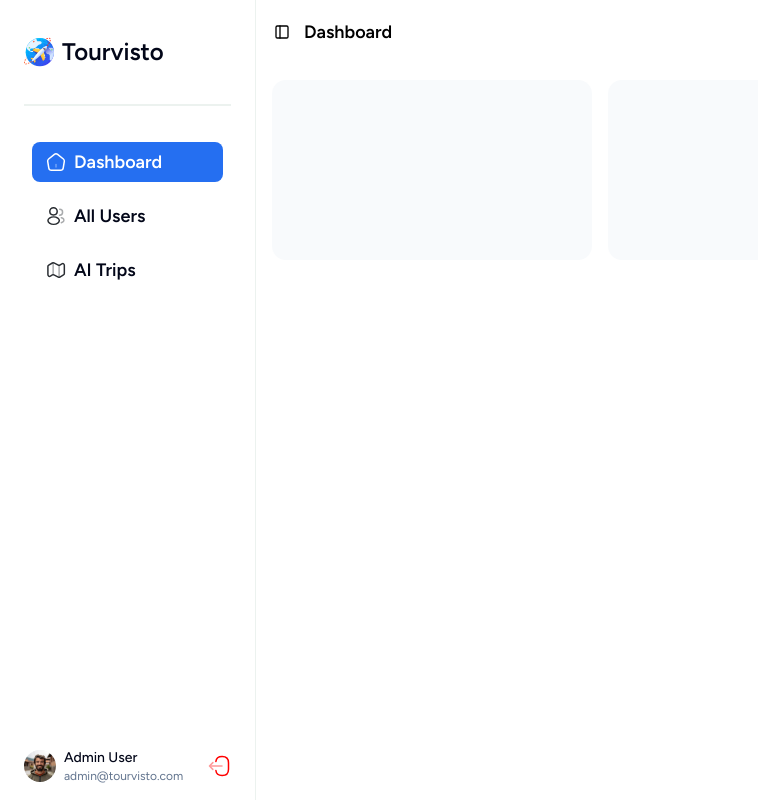
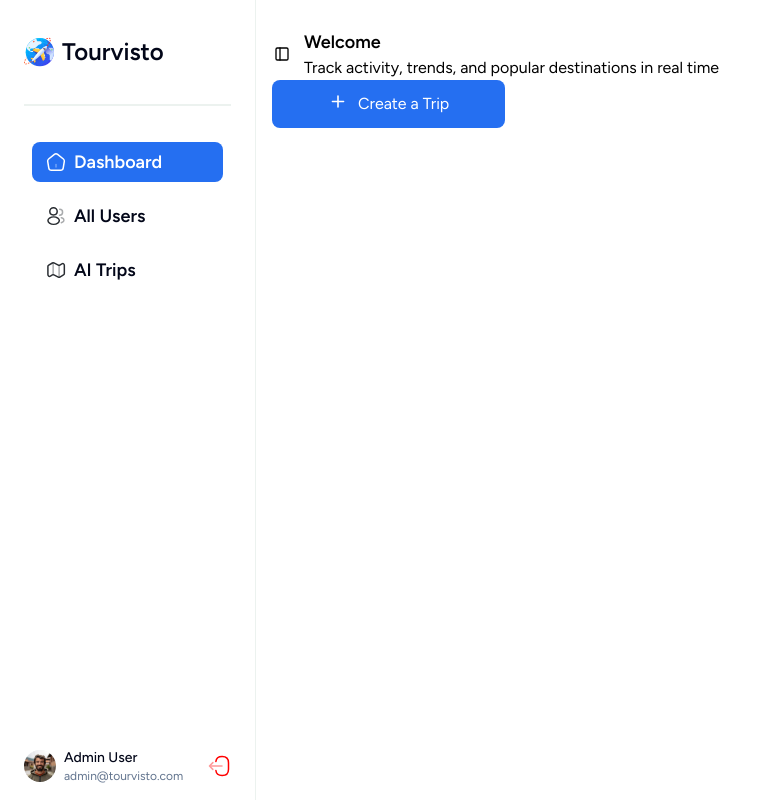
Before and after one commit to vvarthan7/travel-app, a Next.js app: page /admin/dashboard in a window 1280 px wide. Shown: the whole page, without its empty margins (0-758 px from the left). Built offline with nearby package versions, Linux system fonts and the light colour scheme.

Commit message:
[WIP] Admin header Initial commit

```diff
--- a/src/app/admin/dashboard/page.jsx
+++ b/src/app/admin/dashboard/page.jsx
@@ -2,11 +2,15 @@ import { AdminLayout } from "@/components/admin-layout";
 
 export default function Dashboard() {
   return (
-    <AdminLayout title="Dashboard">
-      <div className="grid auto-rows-min gap-4 md:grid-cols-3">
-        <div className="aspect-video rounded-xl bg-muted/50" />
-        <div className="aspect-video rounded-xl bg-muted/50" />
-        <div className="aspect-video rounded-xl bg-muted/50" />
+    <AdminLayout
+      title="Welcome"
+      description="Track activity, trends, and popular destinations in real time"
+      ctaLabel="Create a Trip"
+    >
+      <div>
+        <div />
+        <div />
+        <div />
       </div>
     </AdminLayout>
   );
--- /dev/null
+++ b/src/components/admin-header.jsx
@@ -0,0 +1,24 @@
+import Image from "next/image";
+import { SidebarTrigger } from "./ui/sidebar";
+
+const AdminHeader = ({ title, description, user, ctaLabel }) => {
+  return (
+    <header className="sm:flex-col md:flex-row shrink-0 items-center justify-between gap-4 px-4 mt-7">
+      <div className="flex gap-2 items-center">
+        <SidebarTrigger className="-ml-1 " />
+        <div className="flex flex-col">
+          <h1 className="text-lg font-semibold">
+            {title}
+            {user}
+          </h1>
+          <p>{description}</p>
+        </div>
+      </div>
+      <button className="flex gap-2.5 btn-primary py-3 px-14 bg-primary-100 rounded-md text-white">
+        <Image src="/assets/icons/plus.svg" alt="plus" width={20} height={20} />{" "}
+        {ctaLabel}
+      </button>
+    </header>
+  );
+};
+export default AdminHeader;
--- a/src/components/admin-layout.jsx
+++ b/src/components/admin-layout.jsx
@@ -1,20 +1,18 @@
-import {
-  SidebarProvider,
-  SidebarInset,
-  SidebarTrigger,
-} from "@/components/ui/sidebar";
+import { SidebarProvider, SidebarInset } from "@/components/ui/sidebar";
 import { AdminSidebar } from "@/components/admin-sidebar";
+import AdminHeader from "./admin-header";
 
-export function AdminLayout({ title, children }) {
+export function AdminLayout({ title, description, user, ctaLabel, children }) {
   return (
     <SidebarProvider>
       <AdminSidebar />
       <SidebarInset>
-        <header className="flex h-16 shrink-0 items-center gap-2 px-4">
-          <SidebarTrigger className="-ml-1" />
-          <h1 className="text-lg font-semibold">{title}</h1>
-        </header>
-        <div className="flex flex-1 flex-col gap-4 p-4">{children}</div>
+        <AdminHeader
+          title={title}
+          description={description}
+          ctaLabel={ctaLabel}
+        />
+        <div>{children}</div>
       </SidebarInset>
     </SidebarProvider>
   );
```
